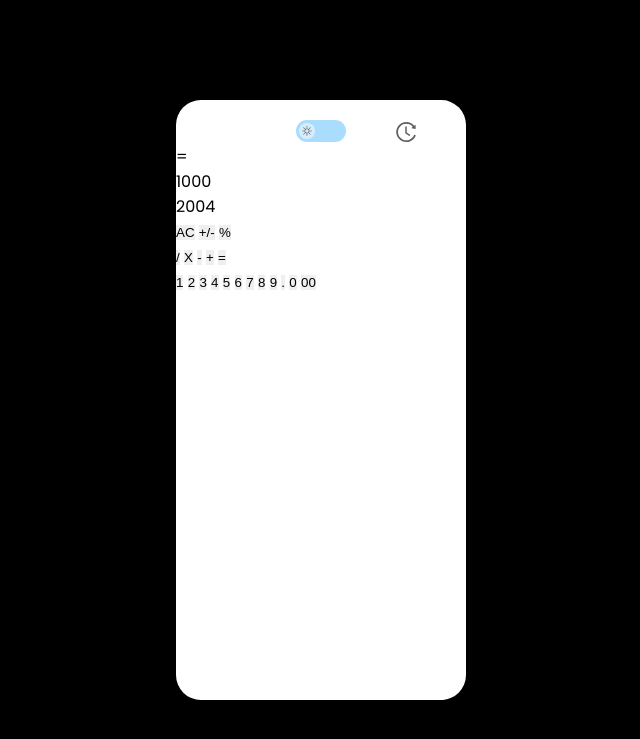
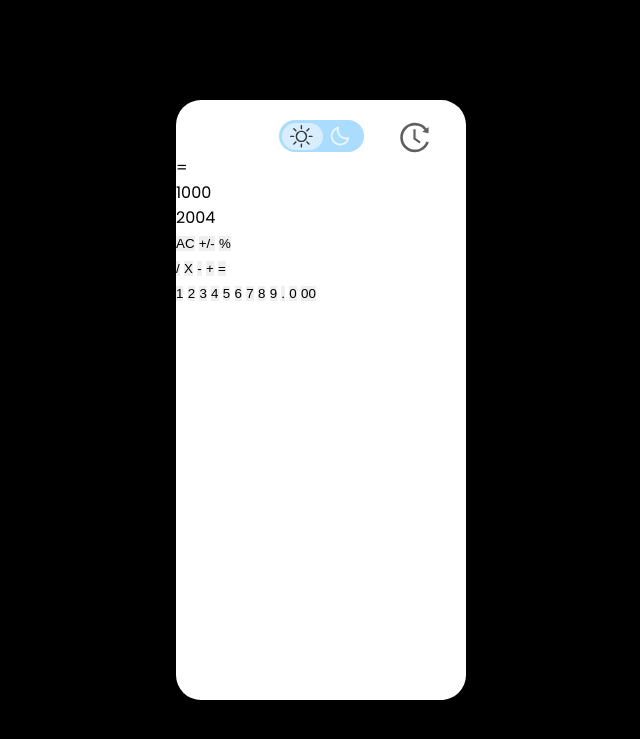
Before and after one commit to ArthurSalomaoo/Portif-lio-, a PHP site: page / in a window 1280 px wide. Shown: the top 739 px of the page, without its empty margins (319-959 px from the left). Run offline with PHP 8.4, Linux system fonts and the light colour scheme.

Commit message:
botão toogle terminado

```diff
--- a/Calculator/estilo/style.css
+++ b/Calculator/estilo/style.css
@@ -48,18 +48,37 @@ div#parte1 {
 #slider {
     cursor: pointer;
     background-color: #a9dcfd;
-    width: 50px;
-    height: 22px;
+    width: 85px;
+    height: 32px;
     border-radius: 30px;
     position: relative;
     transition: all 300ms ease-in-out;
+    display: flex;
+    justify-content: space-around;
+    align-items: center;
 
+}
+
+#slider > img {
+    width: 25px;
+    height: 23px;
+    z-index: 1;
+}
+
+#sol {
+    position: relative;
+    left: 2px;
+}
+
+#sol ~ img {
+    position: relative;
+    right: 2px;
 }
 
 #button {
     background-color: #d8eeff;
-    width: 16px;
-    height: 16px;
+    width: 41px;
+    height: 27px;
     border-radius: 25px;
     pointer-events: none;
     top: 3px;
@@ -69,29 +88,35 @@ div#parte1 {
 }
 
 #checkbox:checked ~ #slider > #button {
-    background-color: #003661;
-    left: 31px;
+    background-color: #003561;
+    left: 40px;
+}
+
+#checkbox:checked ~ #slider {
+    background-color: #1b6a9c;
 }
 
 #checkbox {
     display: none;
 }
+
 #button > img {
-    height: 10px;
-    width: 10px;
+    vertical-align: middle;
+    width: 30px;
+    height: 20px;
 }
 
 #historico {
     background-color: transparent;
-    height: 24px;
-    width: 24px;
+    height: 35px;
+    width: 35px;
 }
 #historico > img {
-    height: 24px;
-    width: 24px;
+    height: 35px;
+    width: 35px;
 }
 
 #none {
-    height: 24px;
-    width: 24px;
+    height: 35px;
+    width: 35px;
 }
--- a/Calculator/index.html
+++ b/Calculator/index.html
@@ -18,8 +18,9 @@
                     <label>
                         <input type="checkbox" id="checkbox">
                         <div id="slider">
+                            <img src="imagens/sol.svg" alt="sol" id="sol">
+                            <img src="imagens/lua.svg" alt="lua">
                             <button id="button">
-                                <img src="imagens/sol.svg" alt="sol">
                             </button>
                         </div>
                     </label>
```
Also changed, not shown: Calculator/imagens/lua.svg (added).
